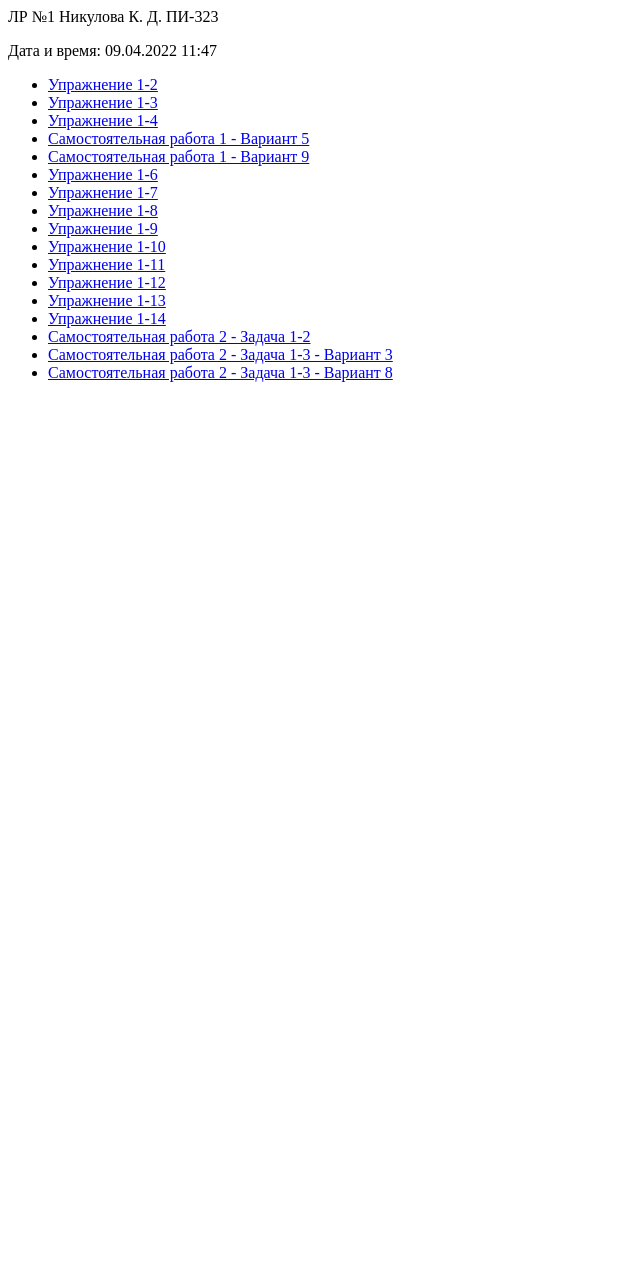
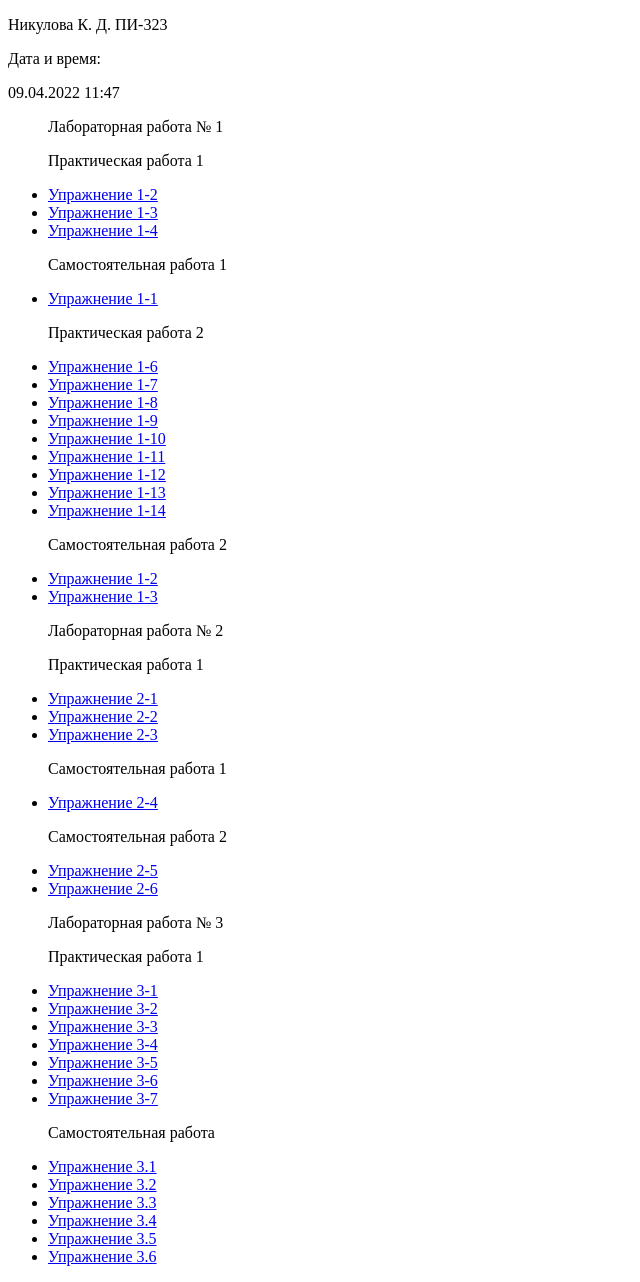
Before and after one commit to Nikulova/Web, a PHP site: page / in a window 1280 px wide. Shown: the whole page, without its empty margins (0-640 px from the left). Before the commit the page ends 382 px from the top, so only its background shows below. Run offline with PHP 8.4, Linux system fonts and the light colour scheme.

Commit message:
Update index.php

```diff
--- a/Лаб1/index.php
+++ b/Лаб1/index.php
@@ -1,15 +1,31 @@
-<p> ЛР №1 Никулова К. Д. ПИ-323 <br>
+<!DOCTYPE html>
+<html lang="ru">
+<head>
+    <meta charset="UTF-8">
+    <meta name="viewport" content="width=device-width, initial-scale=1.0">
+    <title>Никулова К. Д. </title>
+</head>
+<body>
+<p>Никулова К. Д. ПИ-323</p>
 <p> Дата и время:
+<p>
     <?php
-           $d=date("d.m.Y H:i");
+    $d=date("d.m.Y  H:i");
     echo($d);
     ?>
 <ul>
+	    <a></a> Лабораторная работа № 1 </a>
+    <p>
+        <a></a> Практическая работа 1 </p>
     <li><a href="lab-1-1.php">Упражнение 1-2</a></li>
     <li><a href="lab-1-2.php">Упражнение 1-3</a></li>
     <li><a href="lab-1-3.php">Упражнение 1-4</a></li>
-	<li><a href="lab-1-5.php">Самостоятельная работа 1 - Вариант 5</a></li>
-	<li><a href="lab-1-5.1.php">Самостоятельная работа 1 - Вариант 9</a></li>
+    <p>
+    <a></a> Cамостоятельная работа 1 </a> </p>
+    <li><a href="lab-1-5.php"> Упражнение 1-1</a></li>
+
+    <p><a></a> Практическая работа 2 </a>
+    </p>
     <li><a href="lab-1-2.1.php">Упражнение 1-6</a></li>
     <li><a href="lab-1-2.2.php">Упражнение 1-7</a></li>
     <li><a href="lab-1-2.3.php">Упражнение 1-8</a></li>
@@ -19,8 +35,50 @@
     <li><a href="lab-1-2.7.php">Упражнение 1-12</a></li>
     <li><a href="lab-1-2.8.php">Упражнение 1-13</a></li>
     <li><a href="lab-1-2.9.php">Упражнение 1-14</a></li>
-	<li><a href="lab-1-2.10.php">Самостоятельная работа 2 - Задача 1-2</a></li>
-	<li><a href="lab-1-2.11.php">Самостоятельная работа 2 - Задача 1-3 - Вариант 3</a></li>
-	<li><a href="lab-1-2.11.1.php">Самостоятельная работа 2 - Задача 1-3 - Вариант 8</a></li>
+
+    <p><a></a> Cамостоятельная работа 2 </a>
+    </p>
+    <li><a href="lab-1-2.10.php"> Упражнение 1-2</a></li>
+    <li><a href="lab-1-2.11.php">Упражнение 1-3</a></li>
+
+    <p><a></a> Лабораторная работа № 2 </a></p>
+    <p>
+        <a></a> Практическая работа 1 </p>
+    <li><a href="labs-2-1.php">Упражнение 2-1</a></li>
+    <li><a href="labs-2-2.php">Упражнение 2-2</a></li>
+    <li><a href="labs-2-3.php">Упражнение 2-3</a></li>
+    <p>
+
+    <p><a></a> Cамостоятельная работa 1 </a>
+    </p>
+    <li><a href="labs-2-4.php">Упражнение 2-4</a></li>
+
+    <p><a></a> Cамостоятельная работа 2 </a>
+    </p>
+    <li><a href="labs-2-5.php">Упражнение 2-5</a></li>
+    <li><a href="labs-2-6.php">Упражнение 2-6</a></li>
+
+    <p><a></a> Лабораторная работа № 3 </a></p>
+    <p>
+        <a></a> Практическая работа 1 </p>
+    <li><a href="f1.html">Упражнение 3-1</a></li>
+    <li><a href="f2.html">Упражнение 3-2</a></li>
+    <li><a href="f3.html">Упражнение 3-3</a></li>
+    <li><a href="f4.html">Упражнение 3-4</a></li>
+    <li><a href="f5.html">Упражнение 3-5</a></li>
+    <li><a href="f6.html">Упражнение 3-6</a></li>
+    <li><a href="f7.php">Упражнение 3-7</a></li>
+    <p>
+
+    <p><a></a> Cамостоятельная работа </a>
+    </p>
+    <li><a href="s3-1.html">Упражнение 3.1</a></li>
+    <li><a href="s3-2.html">Упражнение 3.2</a></li>
+    <li><a href="s3-3.html">Упражнение 3.3</a></li>
+    <li><a href="s3-4.html">Упражнение 3.4</a></li>
+    <li><a href="s3-5.html">Упражнение 3.5</a></li>
+    <li><a href="s3-6.html">Упражнение 3.6</a></li>
 
 </ul>
+</body>
+</html>
```
Lines whose indentation alone changed are shown as unchanged.
